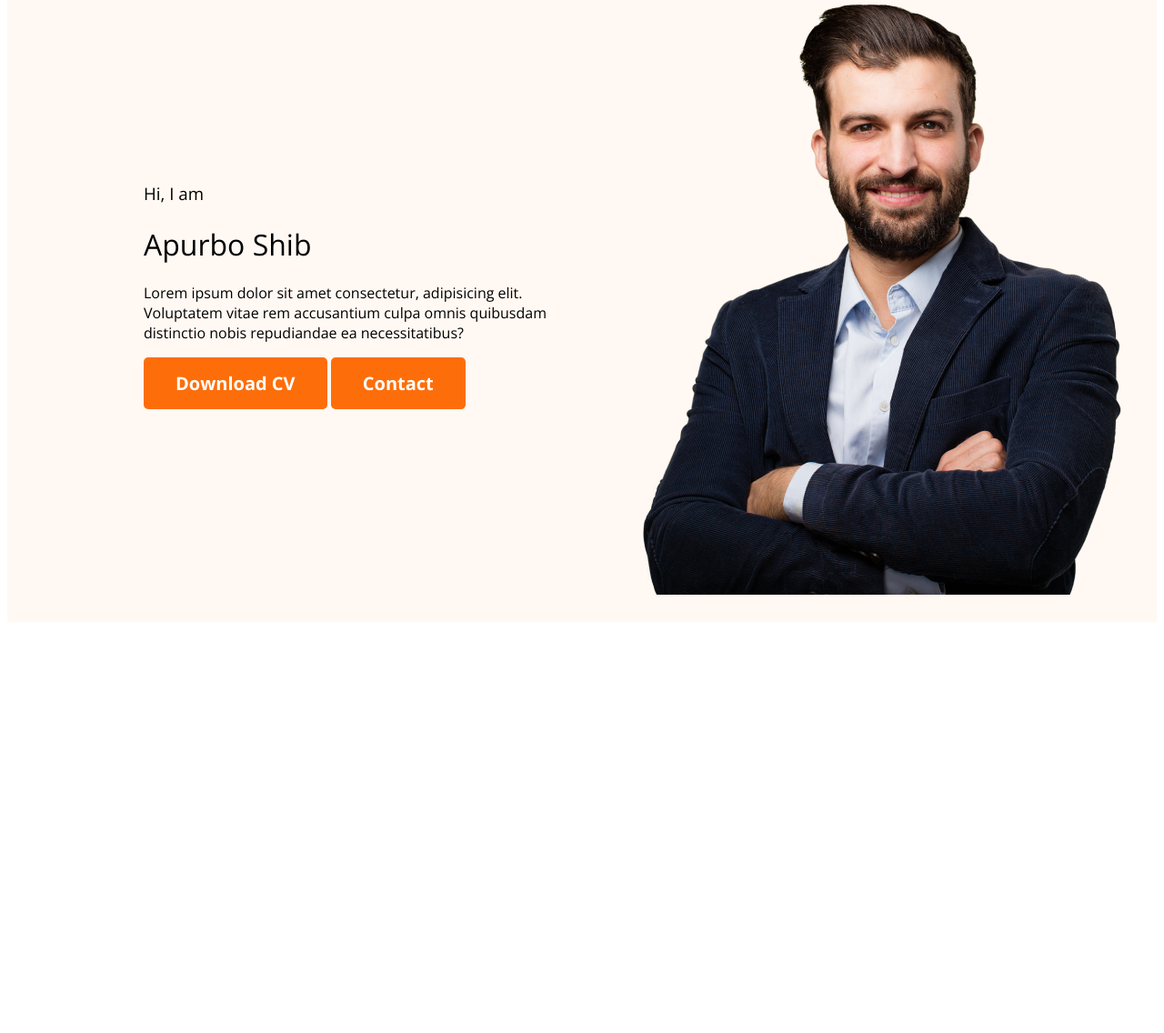
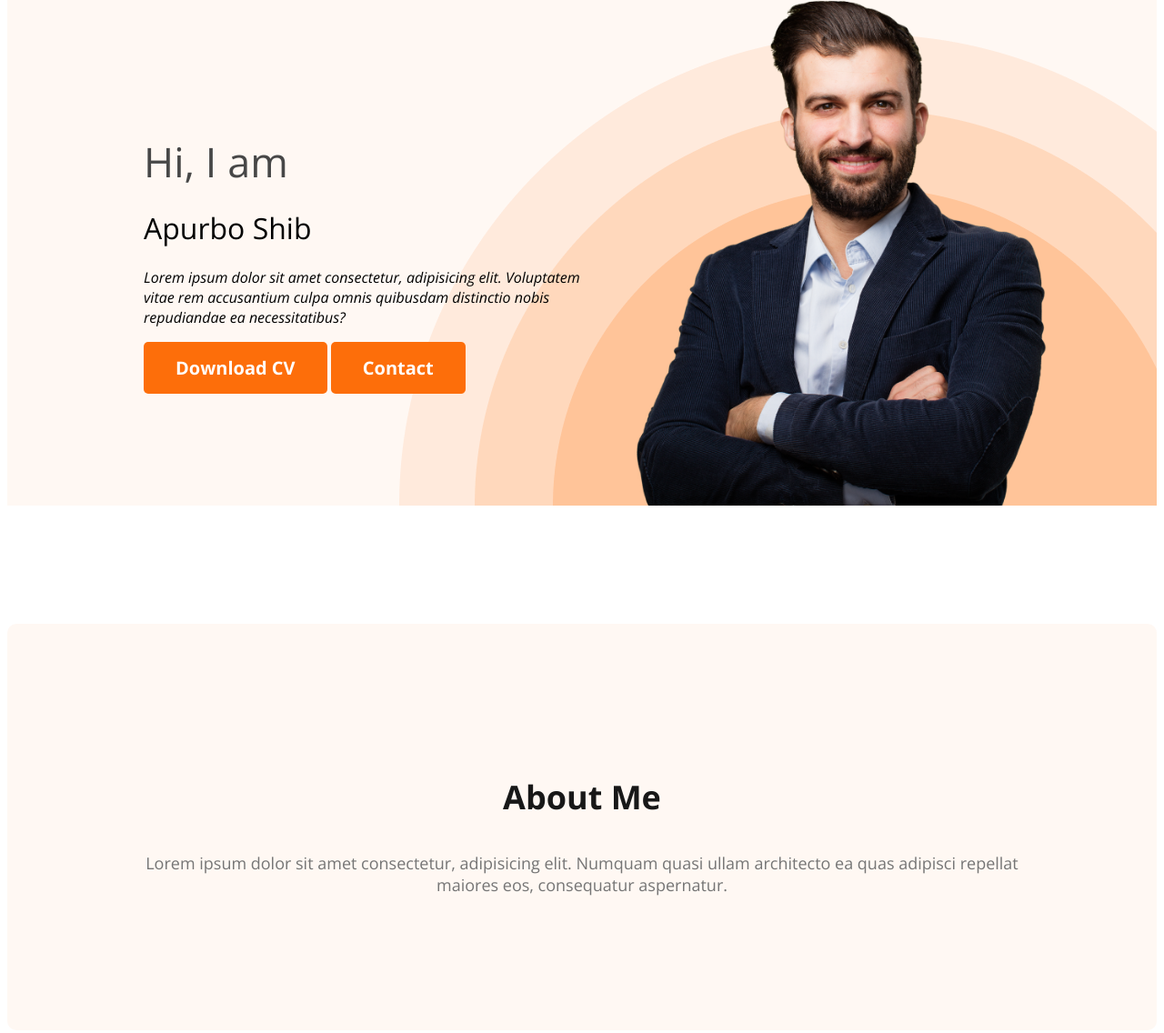
Before and after one commit to ApurboShib/DEV-portfolio, a plain HTML site: page index.html in a window 1280 px wide. Shown: the part 196-1332 px from the top of the page at 91% size. Before the commit the page ends 888 px from the top, so only its background shows below. Drawn offline with nearby package versions, Linux system fonts and the light colour scheme.

Commit message:
about section created

```diff
--- a/design.css
+++ b/design.css
@@ -45,17 +45,63 @@
     font-size: 20px;
     padding: 15px 35px;
   }
+  .section-title {
+    color: #181818;
+    text-align: center;
+    font-size: 36px;
+    font-weight: 700;
+    line-height: normal;
+  }
   /* header related style */
   .header {
     background-color: #fff8f3;
+    background-image: url('../images/header_bg.png');
+    background-repeat: no-repeat;
+    background-position: bottom right;
 
   }
   .bannar{
-    padding: 30px 30px 30px 150px;
+    padding: 30px 30px 0px 150px;
    display: flex;
    align-items: center;
   }
-  . .bannar .profile-pic {
+   .bannar .profile-pic {
     width: 500px;
 
   }
+  .bannar-content{
+    max-width: 500px;
+    justify-content: space-between;
+
+  }
+  .bannar-greating{
+    font-size: 45px;
+    color: #474747;
+    margin-bottom: 0px;
+
+  }
+  .bannar-titel {
+    font-size: 85px;
+    font-weight: 700;
+    margin-top: 5px;
+    margin-bottom: 20px;
+
+  }
+  .bannar-description {
+    font-style: italic;
+
+  }
+  /* main section styles */
+  /* about sections styles */
+  .about{
+    padding: 130px;
+    border-radius: 10px;
+    background: #fff8f3;
+    margin: 130px 0px;
+  }
+  .section-description {
+    color: #757575;
+    text-align: center;
+    font-size: 18px;
+
+  }
--- a/index.html
+++ b/index.html
@@ -26,7 +26,7 @@
         <div class="bannar-content">
           <h3 class="bannar-greating">Hi, I am</h3>
           <h1 class="bannar-title">Apurbo Shib</h1>
-          <p>
+          <p class="bannar-description">
             Lorem ipsum dolor sit amet consectetur, adipisicing elit. Voluptatem
             vitae rem accusantium culpa omnis quibusdam distinctio nobis
             repudiandae ea necessitatibus?
@@ -37,7 +37,15 @@
         <img class="profile-pic" src="images/hardy.png" alt="" />
       </div>
     </header>
-    <main></main>
+    <main>
+      <section class="about">
+        <h3 class="section-title">About Me</h3>
+        <p class="section-description">
+          Lorem ipsum dolor sit amet consectetur, adipisicing elit. Numquam quasi ullam architecto ea quas adipisci repellat maiores eos, consequatur aspernatur.
+
+        </p>
+      </section>
+    </main>
     <footer></footer>
   </body>
 </html>
```
